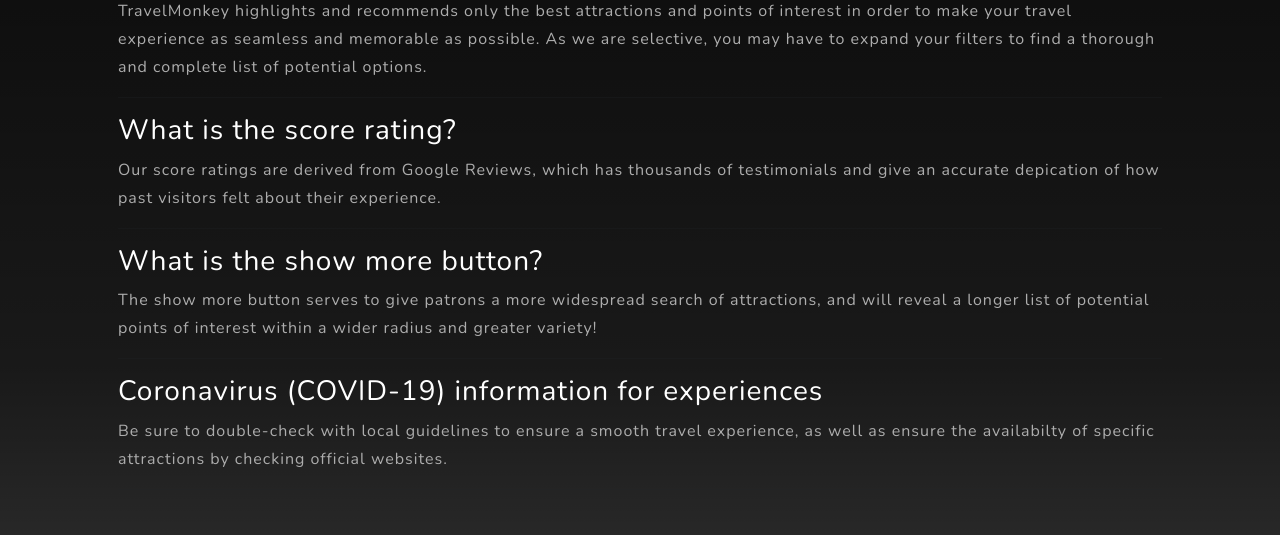
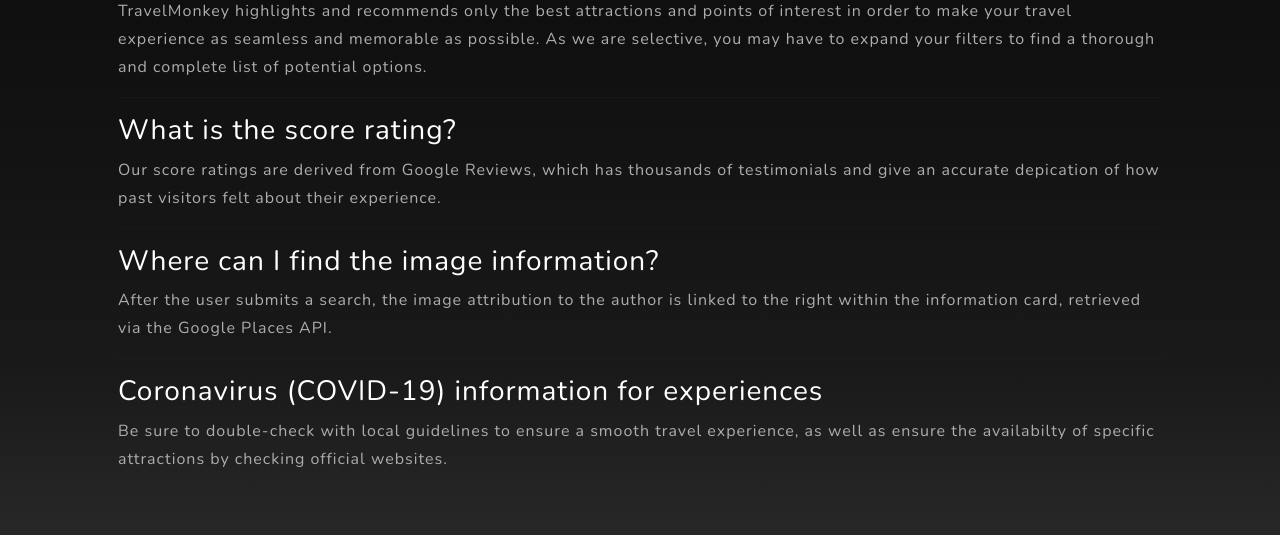
Before and after one commit to adityanaidu16/TravelMonkey, a Flask app: page /help in a window 1280 px wide. Shown: the part 531-1066 px from the top of the page. Run offline with Flask 2, Linux system fonts and the light colour scheme; some libraries are stand-ins or nearby versions.

Commit message:
Update help.html

```diff
--- a/templates/help.html
+++ b/templates/help.html
@@ -58,11 +58,11 @@
             <!-- fourth help guideline/FAQ -->
             <div class="faq-four">
                 <!-- faq question -->
-                <h3 class="faq-page">What is the show more button?</h3>
+                <h3 class="faq-page">Where can I find the image information?</h3>
                 <!-- faq answer -->
                 <div class="faq-body">
-                    <p>The show more button serves to give patrons a more widespread search of attractions, and will reveal a longer list of potential
-                        points of interest within a wider radius and greater variety!
+                    <p>After the user submits a search, the image attribution to the author is linked to the right within the information
+                        card, retrieved via the Google Places API.
                     </p>
                 </div>
             </div>
```
